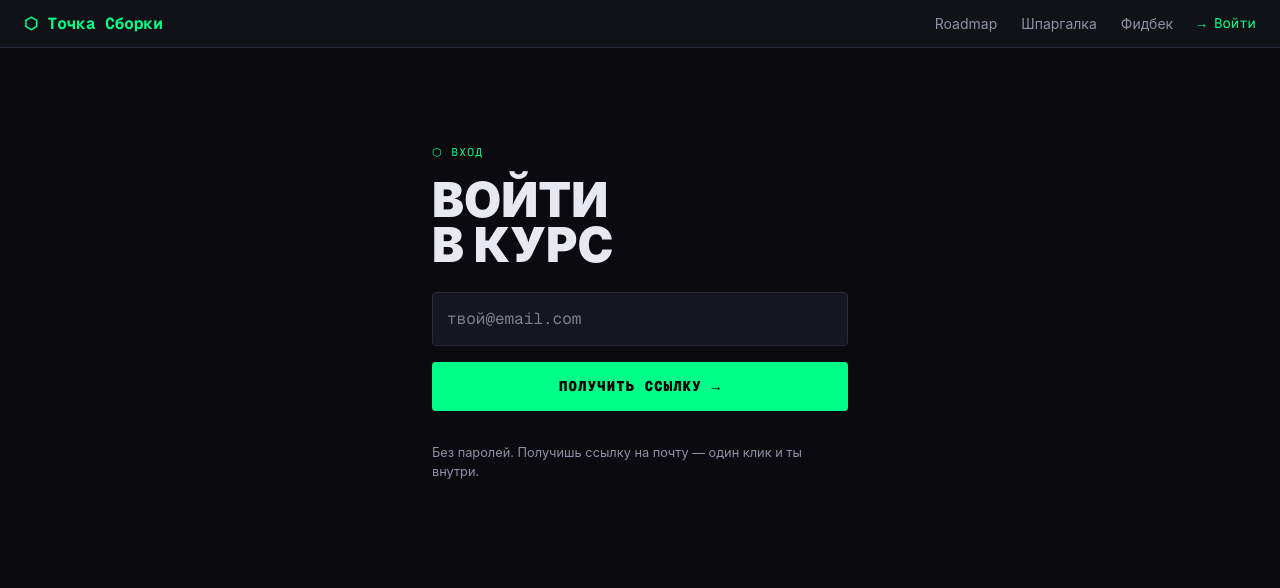
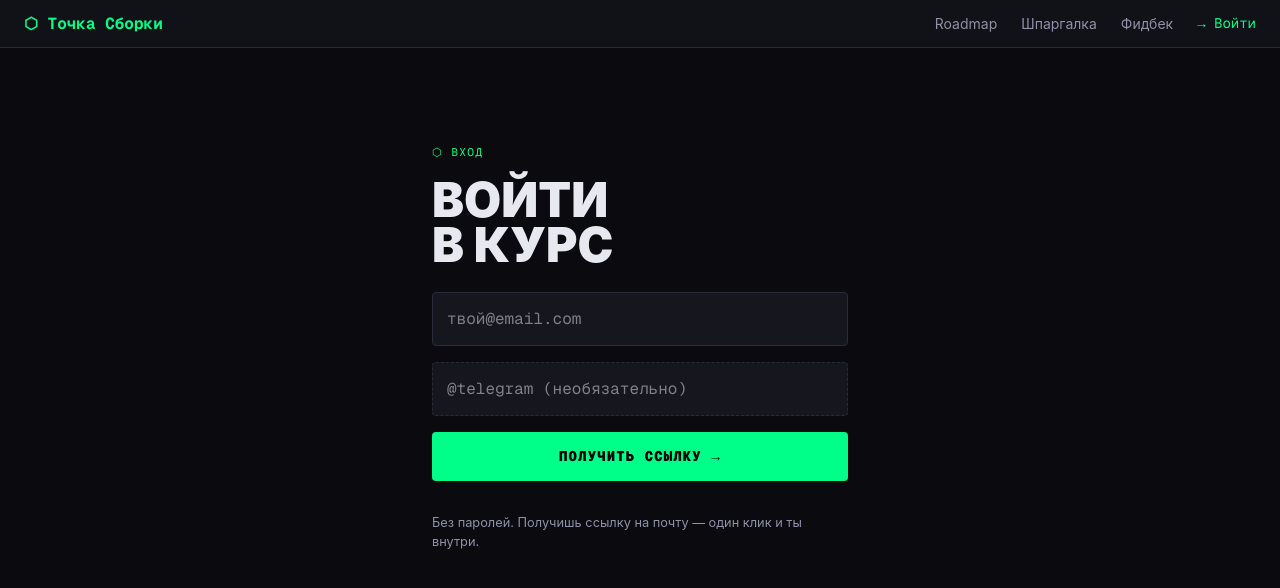
Before and after one commit to master5d/tochka-sborki, a Next.js app in the folder web/: page /login in a window 1280 px wide. Shown: the top 588 px of the page. Built offline with nearby package versions, Linux system fonts and the light colour scheme; no server answers.

Commit message:
feat: login form — Telegram handle field + UTM params forwarded to worker

```diff
--- a/web/app/login/page.tsx
+++ b/web/app/login/page.tsx
@@ -3,18 +3,39 @@
 import { useState } from 'react'
 import { Nav } from '@/components/nav'
 
+const inputStyle = {
+  padding: '0.875rem',
+  background: 'var(--bg-surface)',
+  border: '1px solid var(--border-color)',
+  borderRadius: 'var(--radius)',
+  color: 'var(--text-primary)',
+  fontSize: '1rem',
+  fontFamily: 'var(--font-mono)',
+  width: '100%',
+  boxSizing: 'border-box' as const,
+}
+
 export default function LoginPage() {
   const [email, setEmail] = useState('')
+  const [telegram, setTelegram] = useState('')
   const [status, setStatus] = useState<'idle' | 'loading' | 'sent' | 'error'>('idle')
 
   async function handleSubmit(e: React.FormEvent) {
     e.preventDefault()
     setStatus('loading')
     try {
+      const params = new URLSearchParams(window.location.search)
+      const body: Record<string, string> = { email }
+      if (telegram.trim()) body.telegram_handle = telegram.trim()
+      const utmKeys = ['utm_source', 'utm_medium', 'utm_campaign'] as const
+      for (const key of utmKeys) {
+        const val = params.get(key)
+        if (val) body[key] = val
+      }
       const res = await fetch('/api/auth/send-link', {
         method: 'POST',
         headers: { 'Content-Type': 'application/json' },
-        body: JSON.stringify({ email }),
+        body: JSON.stringify(body),
       })
       setStatus(res.ok ? 'sent' : 'error')
     } catch {
@@ -66,15 +87,14 @@ export default function LoginPage() {
               onChange={e => setEmail(e.target.value)}
               placeholder="твой@email.com"
               required
-              style={{
-                padding: '0.875rem',
-                background: 'var(--bg-surface)',
-                border: '1px solid var(--border-color)',
-                borderRadius: 'var(--radius)',
-                color: 'var(--text-primary)',
-                fontSize: '1rem',
-                fontFamily: 'var(--font-mono)',
-              }}
+              style={inputStyle}
+            />
+            <input
+              type="text"
+              value={telegram}
+              onChange={e => setTelegram(e.target.value)}
+              placeholder="@telegram (необязательно)"
+              style={{ ...inputStyle, borderStyle: 'dashed' }}
             />
             {status === 'error' && (
               <p style={{ color: '#ff4444', fontSize: '0.875rem' }}>Что-то пошло не так. Попробуй снова.</p>
```
